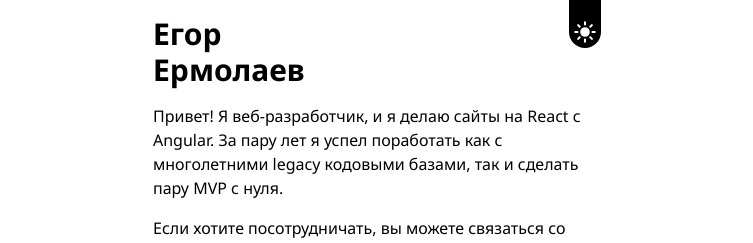
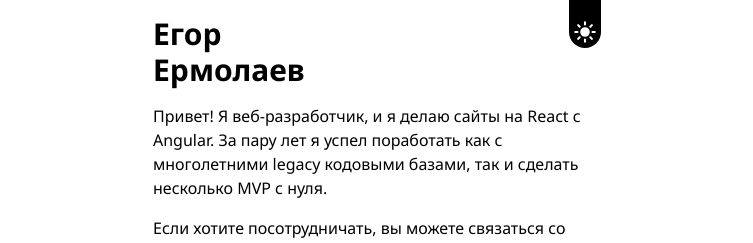
Before and after one commit to hdito/portfolio, a Next.js app: page / in a window 1280 px wide. Shown: the top 243 px of the page, without its empty margins (263-1016 px from the left). Built offline with nearby package versions, Linux system fonts and the light colour scheme.

Commit message:
chore: update header text

```diff
--- a/src/pages/index.tsx
+++ b/src/pages/index.tsx
@@ -19,7 +19,7 @@ const Portfolio: ComponentWithProps = () => {
         <p>
           Привет! Я веб-разработчик, и я делаю сайты на React с Angular. За пару
           лет я успел поработать как с многолетними legacy кодовыми базами, так
-          и сделать пару MVP с нуля.
+          и сделать несколько MVP с нуля.
         </p>
         <p>
           Если хотите посотрудничать, вы можете связаться со мной через Telegram
```
